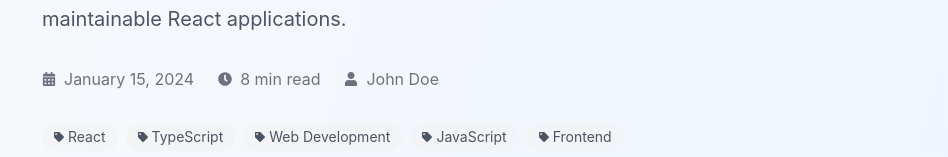
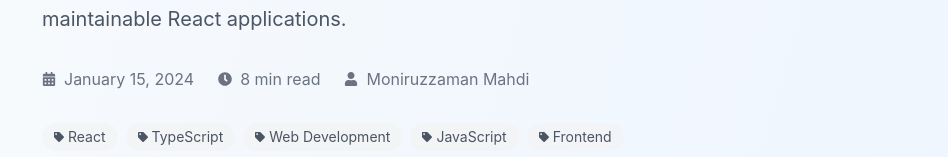
Before and after one commit to mahdimonir/Portfolio, a Next.js app in the folder frontend/: page /blogs/1 in a window 1280 px wide. Shown: the part 300-457 px from the top of the page, without its empty margins (166-1114 px from the left). Built offline with nearby package versions, Linux system fonts and the light colour scheme.

Commit message:
Update blogs.js

```diff
--- a/frontend/src/data/blogs.js
+++ b/frontend/src/data/blogs.js
@@ -112,10 +112,9 @@ React forms a powerful foundation for building modern web applications. By follo
     tags: ["React", "TypeScript", "Web Development", "JavaScript", "Frontend"],
     category: "Tutorial",
     author: {
-      name: "John Doe",
-      avatar:
-        "https://images.unsplash.com/photo-1507003211169-0a1dd7228f2d?w=150&h=150&fit=crop&crop=face",
-      bio: "Full Stack Developer & Technical Writer",
+      name: "Moniruzzaman Mahdi",
+      avatar: "https://avatars.githubusercontent.com/u/159605851?v=4",
+      bio: "Full Stack MERN Developer & UI/UX Designer",
     },
   },
   {
@@ -170,10 +169,9 @@ React forms a powerful foundation for building modern web applications. By follo
     tags: ["CSS", "Layout", "Frontend"],
     category: "Tutorial",
     author: {
-      name: "John Doe",
-      avatar:
-        "https://images.unsplash.com/photo-1507003211169-0a1dd7228f2d?w=150&h=150&fit=crop&crop=face",
-      bio: "Full Stack Developer & Technical Writer",
+      name: "Moniruzzaman Mahdi",
+      avatar: "https://avatars.githubusercontent.com/u/159605851?v=4",
+      bio: "Full Stack MERN Developer & UI/UX Designer",
     },
   },
 ];
```
